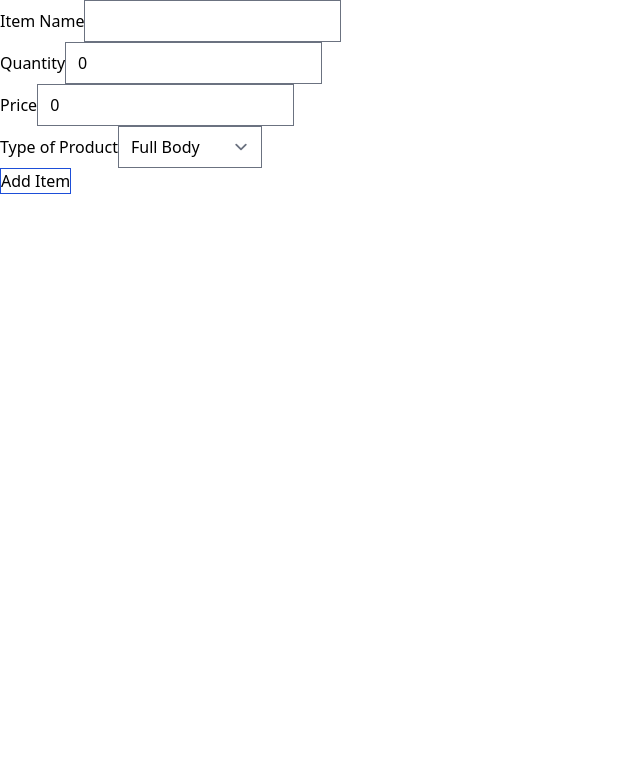
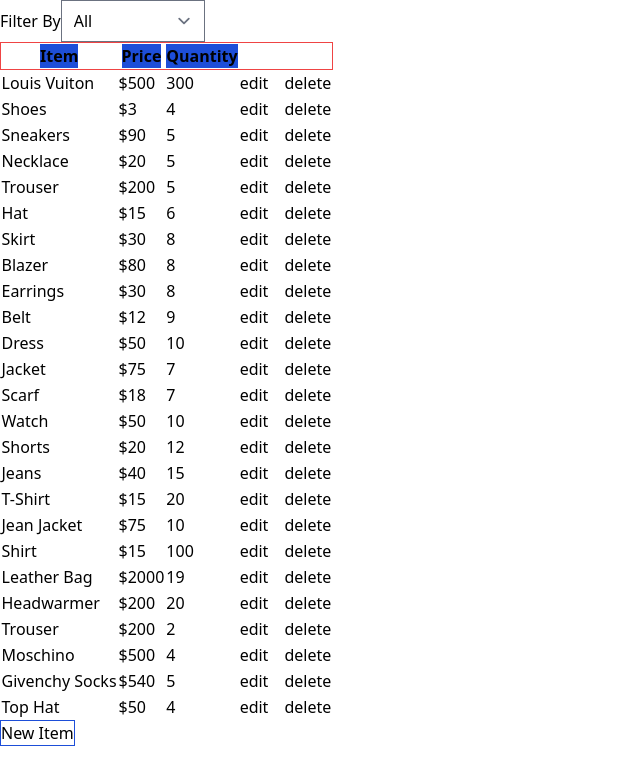
Before and after one commit to kehinde4885/InventoryTracker2, a React (Vite) app in the folder vite-project/: page / in a window 1280 px wide. Shown: the top 784 px of the page, without its empty margins (0-640 px from the left). Built offline with nearby package versions, Linux system fonts and the light colour scheme; data requests are answered from the project's data file.

Commit message:
Implementation of Alphabetical Sort -Created new header Component to avoid Clutter

```diff
--- a/vite-project/functions.js
+++ b/vite-project/functions.js
@@ -1,53 +1,93 @@
-
-function mergeSort(arr,sortby) {
-
+function mergeSort(arr, sortby) {
   //Reengineered to sort an Array Of Objects
 
     //console.log('...')
 
   if (arr.length <= 1) {
-
     return arr;
   }
 
   let middle = Math.floor(arr.length / 2);
 
-    let left = mergeSort(arr.slice(0, middle),sortby);
+  let left = mergeSort(arr.slice(0, middle), sortby);
 
-    let right = mergeSort(arr.slice(middle),sortby);
-
-
+  let right = mergeSort(arr.slice(middle), sortby);
 
   let sortedArray = [];
   let leftIndex = 0;
   let rightIndex = 0;
 
   while (leftIndex < left.length && rightIndex < right.length) {
-      if (parseInt(left[leftIndex][sortby]) <= parseInt(right[rightIndex][sortby])) {
+    if (left[leftIndex][sortby] <= right[rightIndex][sortby]) {
       sortedArray.push(left[leftIndex]);
 
       leftIndex++;
-
-      } else if (parseInt(left[leftIndex][sortby]) > parseInt(right[rightIndex][sortby])) {
+    } else if (left[leftIndex][sortby] > right[rightIndex][sortby]) {
       sortedArray.push(right[rightIndex]);
 
       rightIndex++;
-
     }
   }
 
-
-    for(let i = leftIndex ;i < left.length ; i++){
-      sortedArray.push(left[i])
+  for (let i = leftIndex; i < left.length; i++) {
+    sortedArray.push(left[i]);
   }
 
-    for(let i = rightIndex ;i < right.length ; i++){
-      sortedArray.push(right[i])
+  for (let i = rightIndex; i < right.length; i++) {
+    sortedArray.push(right[i]);
   }
-
-
 
   return sortedArray;
 }
 
-  export {mergeSort}
+let arr = ["Trouser", "Microphone"];
+alphabetSort(arr);
+function alphabetSort(arr) {
+  //Reengineered to sort an Array Of Objects
+
+  //console.log('...')
+
+  if (arr.length <= 1) {
+    return arr;
+  }
+
+  let middle = Math.floor(arr.length / 2);
+
+  let left = mergeSort(arr.slice(0, middle));
+
+  let right = mergeSort(arr.slice(middle));
+  console.log(left);
+  console.log(right);
+
+  let sortedArray = [];
+  let leftIndex = 0;
+  let rightIndex = 0;
+
+  while (leftIndex < left.length && rightIndex < right.length) {
+    let alphabetIndex = 1;
+    if (left[leftIndex] <= right[rightIndex]) {
+      sortedArray.push(left[leftIndex]);
+
+      leftIndex++;
+    } else if (left[leftIndex] > right[rightIndex]) {
+      sortedArray.push(right[rightIndex]);
+
+      rightIndex++;
+    }
+    console.log(alphabetIndex);
+    console.log(sortedArray);
+  }
+
+  for (let i = leftIndex; i < left.length; i++) {
+    sortedArray.push(left[i]);
+  }
+
+  for (let i = rightIndex; i < right.length; i++) {
+    sortedArray.push(right[i]);
+  }
+
+  console.log(sortedArray);
+  return sortedArray;
+}
+
+export { mergeSort };
--- a/vite-project/src/App.jsx
+++ b/vite-project/src/App.jsx
@@ -13,7 +13,7 @@ function App() {
 
   return (
     <div className="App">
-      <AddInventory/>
+      <InventoryList/>
 
     </div>
 
--- a/vite-project/src/InventoryList.jsx
+++ b/vite-project/src/InventoryList.jsx
@@ -1,43 +1,45 @@
 import { useState, useEffect, useContext } from "react";
+import _ from "lodash";
+
 import { optionsContext } from "./AppContext";
 import Items from "./Itemslist";
-
 import { mergeSort } from "../functions";
 
-import _, { filter } from "lodash";
+//Components
 import Itemslist from "./Itemslist";
+import ItemsHeader from "./ItemsHeader";
 
 function InventoryList() {
+  //Default State
   const [items, setItems] = useState([]);
+
+
 
   const options = useContext(optionsContext)[0];
 
+  //Sorting State
   const [byQuantity, quantitySort] = useState([]);
   const [byPrice, priceSort] = useState([]);
+  const [byAlphabet, AlphabetSort] = useState([]);
   const [sort, changeSort] = useState({
     byQuantity: false,
     byPrice: false,
+    byAlphabet: false,
   });
 
+  //Filter & Sort are Mutually Exclusive
+  //Filter States
   const [view, changeView] = useState([]);
   const [filtered, changeFilter] = useState({
     bool: false,
     by: "None",
   });
 
-  console.log(filtered);
-
-
-
   function handleFilter(e) {
-    //changeFilter(preValue => ({...preValue, by: e.target.value}))
-
     if (e.target.value === "None") {
       changeFilter((preValue) => ({ bool: false, by: e.target.value }));
       let view = [...items];
       changeView(view);
-
-      // change(view)
     } else if (e.target.value) {
       console.log(e.target.value);
       changeFilter({ bool: true, by: e.target.value });
@@ -52,23 +54,24 @@ function InventoryList() {
   //Use REducer to Handle View State???
 
   useEffect(() => {
-
-    console.log(filtered.by);
+    //console.log(filtered.by);
     if (filtered.by === "None") {
       let view = [...items];
       changeView(view);
     } else {
       let view = items.filter((item) => item.type === filtered.by);
-      console.log(view);
+      //console.log(view);
       changeView(view);
     }
 
     if (items.length) {
-      console.log("Resorting Ran");
+      //console.log("Resorting Ran");
       let arr1 = mergeSort(items, "quantity");
       let arr2 = mergeSort(items, "price");
+      let arr3 = mergeSort(items,'item')
       quantitySort(arr1);
       priceSort(arr2);
+      AlphabetSort(arr3)
     }
   }, [items]);
 
@@ -80,8 +83,6 @@ function InventoryList() {
       .then((res) => res.json())
       .then((data) => setItems(data));
   }, []);
-
-
 
   //console.log("Inventory Component Rerendered");
   return (
@@ -104,33 +105,18 @@ function InventoryList() {
 
       <table className="table-auto">
         <thead className="border-red-500 border">
-          <tr>
-            <th>Item</th>
-            <th>
-              <button
-                name="byPrice"
-                onClick={HandleSort}
-                className="bg-blue-700 disabled:bg-blue-200 disabled:opacity-20"
-                disabled={sort.byQuantity ? true : false || filtered.bool && true}
-              >
-                Price
-              </button>
-            </th>
-            <th>
-              <button
-                name="byQuantity"
-                onClick={HandleSort}
-                className="bg-blue-700 disabled:bg-blue-200 disabled:opacity-20"
-                disabled={sort.byPrice ? true : false || filtered.bool && true}
-              >
-                Quantity
-              </button>
-            </th>
-          </tr>
+          <ItemsHeader
+          HandleSort={HandleSort}
+          sort={sort}
+          filtered={filtered}/>
         </thead>
         <tbody>
           <Itemslist
-            items={sort.byPrice ? byPrice : sort.byQuantity ? byQuantity : view}
+          // Renders Either the Sorted Views or Filtered View
+            items={sort.byPrice ? byPrice :
+              sort.byQuantity ? byQuantity :
+              sort.byAlphabet ? byAlphabet :
+              view}
             handleDelete={handleDelete}
             handleEdit={handleEdit}
           />
@@ -179,10 +165,8 @@ function InventoryList() {
   }
 
   function HandleSort(e) {
-    // if(sort.byPrice && e.target.name === 'byQuantity' || sort.byQuantity && e.target.name === 'byPrice'){
-    //Conditional no longer neccesary, Shorter  conditional by disabling the button
-    // as neccesary
-    // }else{
+
+    //Signifies value the Items is being sorted By
     changeSort((preValue) => {
       return { ...preValue, [e.target.name]: !preValue[e.target.name] };
     });
--- /dev/null
+++ b/vite-project/src/ItemsHeader.jsx
@@ -0,0 +1,39 @@
+import React from "react";
+
+export default function ItemsHeader(props) {
+    const {HandleSort,sort,filtered} = props
+  return (
+    <tr>
+      <th>
+        <button
+          name="byAlphabet"
+          onClick={HandleSort}
+          className="bg-blue-700 disabled:bg-blue-200 disabled:opacity-20"
+          disabled={sort.byPrice || sort.byQuantity ? true : false || (filtered.bool && true)}
+        >
+          Item
+        </button>
+      </th>
+      <th>
+        <button
+          name="byPrice"
+          onClick={HandleSort}
+          className="bg-blue-700 disabled:bg-blue-200 disabled:opacity-20"
+          disabled={sort.byQuantity || sort.byAlphabet ? true : false || (filtered.bool && true)}
+        >
+          Price
+        </button>
+      </th>
+      <th>
+        <button
+          name="byQuantity"
+          onClick={HandleSort}
+          className="bg-blue-700 disabled:bg-blue-200 disabled:opacity-20"
+          disabled={sort.byPrice || sort.byAlphabet? true : false || (filtered.bool && true)}
+        >
+          Quantity
+        </button>
+      </th>
+    </tr>
+  );
+}
```
Also changed, not shown: 1 other file (tests, documents, lock files or other folders). Lines whose indentation alone changed are shown as unchanged.
